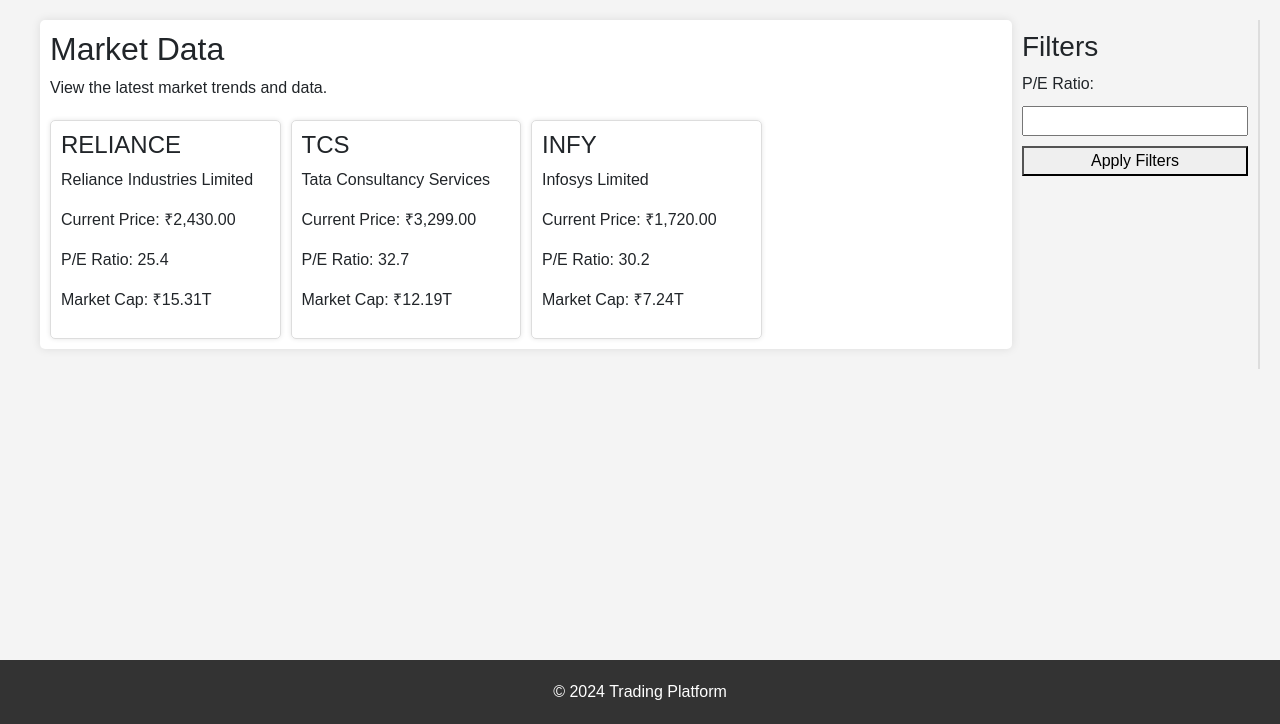
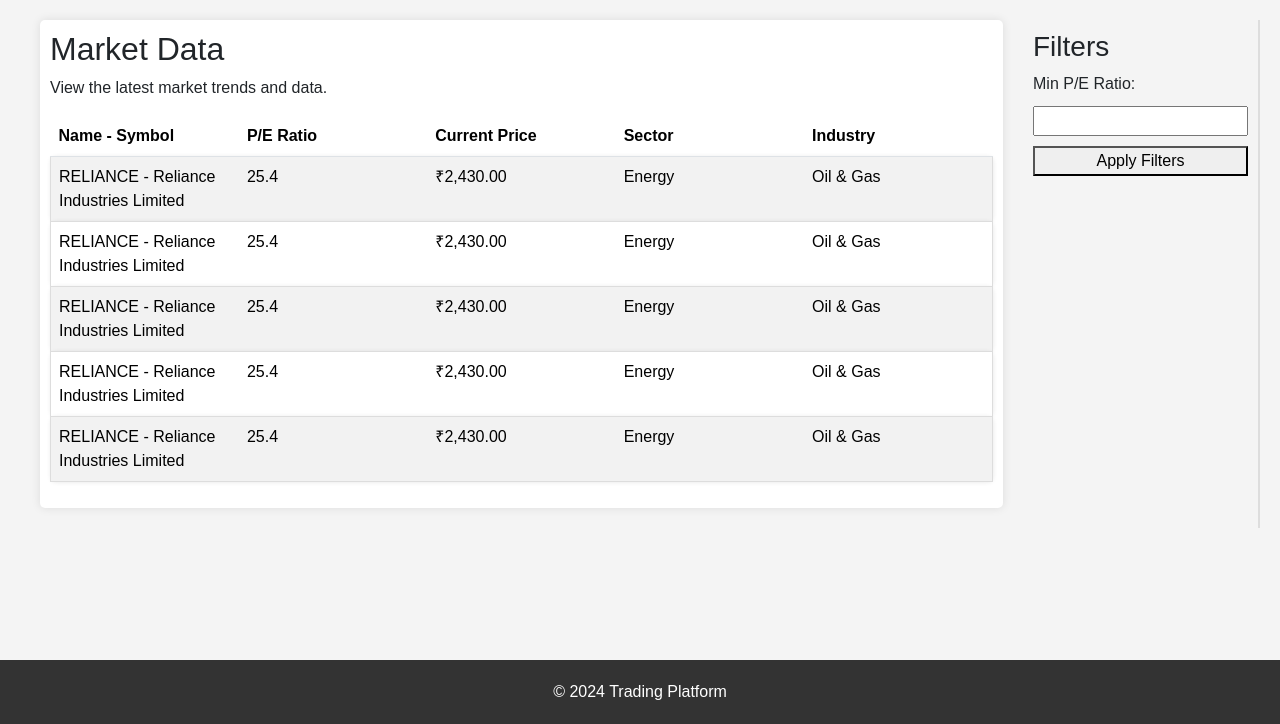
Before and after one commit to rogerthat1729/stock-analyzer, a Flask app: template templates/market.html in a window 1280 px wide. Shown: the part 76-800 px from the top of the page. Run offline with Flask 3, Linux system fonts and the light colour scheme; the template is opened without the code that fills it, so the values that code supplies are empty.

Commit message:
Final last commit before working multiplot

````diff
--- a/ourapp.py
+++ b/ourapp.py
@@ -44,9 +44,14 @@ def admin1():
     return redirect(url_for("user", name="Aqweqd", entrynum="1212"))
 
 @app.route("/market")
+
 def market():
-    stock_data = get_stock_data()
-    return render_template("market.html", stocks= stock_data)
+    pe_ratio_filter = request.args.get('pe-ratio', type=float)
+    stock_data = get_stock_data()  # Your function to fetch stock data
+    if pe_ratio_filter is not None:
+        stock_data = [stock for stock in stock_data if stock['pe_ratio'] >= pe_ratio_filter]
+    return render_template('market.html', stocks=stock_data)
+
 
 def plot_to_url(plt):
     buf = BytesIO()
--- a/static/marketstyle.css
+++ b/static/marketstyle.css
@@ -36,8 +36,45 @@ main {
     padding: 20px;
 }
 
+
+main {
+    display: flex;
+    flex-wrap: nowrap;
+    /* Prevents wrapping of items */
+    padding: 20px;
+}
+
+main section {
+    flex-grow: 1;
+    /* Allows the section to grow and fill the remaining space */
+    margin-right: 20px;
+    /* Adds some space between the section and aside */
+    /* Other existing styles */
+}
+
+main section {
+    flex-grow: 1;
+    margin-left: 20px;
+    /* Other existing styles */
+}
+
+main section {
+    margin-bottom: 20px;
+    background: #fff;
+    padding: 10px;
+    border-radius: 5px;
+    box-shadow: 0 0 10px rgba(0, 0, 0, 0.1);
+}
+
 aside {
-    flex-basis: 20%;
+    /* Adjust the width or flex-basis as necessary, or use flex-grow to fill space */
+    flex-basis: 200px;
+    /* or fixed width, adjust as necessary */
+    padding: 10px;
+}
+
+aside {
+    flex-basis: 25%;
     padding: 10px;
     border-right: 2px solid #ddd;
 }
@@ -52,34 +89,37 @@ aside form {
     gap: 10px;
 }
 
-main section {
-    flex-grow: 1;
-    margin-left: 20px;
-    /* Other existing styles */
-}
+
 
 #stock-list {
-    display: grid;
-    grid-template-columns: repeat(auto-fill, minmax(200px, 1fr));
-    gap: 10px;
+    /* No display grid here, it's a table body */
     margin-top: 20px;
 }
 
-/* Style for individual stock items */
+/* Ensure full width for the table cells */
+.stock-item td {
+    width: 100%;
+}
+
+/* Keep your existing stock-item styles if necessary */
 .stock-item {
     border: 1px solid #ddd;
-    padding: 10px;
+    padding: 15px;
     border-radius: 5px;
-    box-shadow: 0 0 5px rgba(0,0,0,0.1);
+    box-shadow: 0 0 5px rgba(0, 0, 0, 0.1);
 }
 
-main section {
-    margin-bottom: 20px;
-    background: #fff;
-    padding: 10px;
-    border-radius: 5px;
-    box-shadow: 0 0 10px rgba(0,0,0,0.1);
+
+.stock-item h4 {
+    margin-top: 0;
 }
+
+/* Optional: Style for the sector and industry information */
+.stock-item p {
+    margin: 5px 0;
+}
+
+
 
 footer {
     text-align: center;
@@ -91,3 +131,54 @@ footer {
 footer p {
     margin: 0;
 }
+
+/* Add to your existing CSS styles */
+
+
+/* Add this to make sure the table fills its container */
+table {
+    width: 100%;
+}
+
+.table {
+    table-layout: fixed;
+    /* This ensures the table layout is based on the table width */
+    overflow-x: auto;
+    /* Allows for horizontal scrolling on smaller screens */
+}
+
+tbody tr:nth-child() {
+    background: #f4f4f4;
+
+}
+
+tbody tr:nth-child(odd) {
+    background: #fff;
+}
+
+tbody tr:hover {
+    background: #3d3a3a;
+}
+
+/* Ensure that the table doesn't overflow its container */
+
+/* You may also want to add some responsive styling */
+@media (max-width: 768px) {
+    main {
+        flex-direction: column;
+    }
+
+    aside {
+        order: -1;
+        /* This will place the filters above the table on smaller screens */
+        width: 100%;
+        /* Makes the aside full width on smaller screens */
+        margin-bottom: 20px;
+        /* Adds space below the filters */
+    }
+
+    main section {
+        width: 100%;
+        /* Makes the section full width on smaller screens */
+    }
+}
--- a/templates/market.html
+++ b/templates/market.html
@@ -1,45 +1,69 @@
 {% extends 'base.html' %}
-    {% block css %}<link rel="stylesheet" href="{{ url_for('static', filename = 'marketstyle.css') }}" />
+{% block css %}
+<link rel="stylesheet" href="{{ url_for('static', filename = 'marketstyle.css') }}" />
 {% endblock %}
 
-
 {% block content %}
-
 <section>
   <h2>Market Data</h2>
   <p>View the latest market trends and data.</p>
-    <div id="stock-list">
-      <div class="stock-item">
-        <h4>RELIANCE</h4>
-        <p>Reliance Industries Limited</p>
-        <p>Current Price: ₹2,430.00</p>
-        <p>P/E Ratio: 25.4</p>
-        <p>Market Cap: ₹15.31T</p>
-      </div>
-      <div class="stock-item">
-        <h4>TCS</h4>
-        <p>Tata Consultancy Services</p>
-        <p>Current Price: ₹3,299.00</p>
-        <p>P/E Ratio: 32.7</p>
-        <p>Market Cap: ₹12.19T</p>
-      </div>
-      <div class="stock-item">
-        <h4>INFY</h4>
-        <p>Infosys Limited</p>
-        <p>Current Price: ₹1,720.00</p>
-        <p>P/E Ratio: 30.2</p>
-        <p>Market Cap: ₹7.24T</p>
-      </div>
-      <!-- Add more stock items as needed -->
-    </div>
+  <table class="table table-striped">
+    <thead>
+      <tr>
+        <th>Name - Symbol</th>
+        <th>P/E Ratio</th>
+        <th>Current Price</th>
+        <th>Sector</th>
+        <th>Industry</th>
+      </tr>
+    </thead>
+    <tbody id="stock-list">
+      <!-- Example of a stock item -->
+      <tr class="stock-item">
+        <td>RELIANCE - Reliance Industries Limited</td>
+        <td>25.4</td>
+        <td>₹2,430.00</td>
+        <td>Energy</td>
+        <td>Oil & Gas</td>
+      </tr>
+      <!-- Repeat for other stocks -->
+      <tr class="stock-item w-100">
+        <td>RELIANCE - Reliance Industries Limited</td>
+        <td>25.4</td>
+        <td>₹2,430.00</td>
+        <td>Energy</td>
+        <td>Oil & Gas</td>
+      </tr>
+      <tr class="stock-item">
+        <td>RELIANCE - Reliance Industries Limited</td>
+        <td>25.4</td>
+        <td>₹2,430.00</td>
+        <td>Energy</td>
+        <td>Oil & Gas</td>
+      </tr>
+      <tr class="stock-item">
+        <td>RELIANCE - Reliance Industries Limited</td>
+        <td>25.4</td>
+        <td>₹2,430.00</td>
+        <td>Energy</td>
+        <td>Oil & Gas</td>
+      </tr>
+      <tr class="stock-item">
+        <td>RELIANCE - Reliance Industries Limited</td>
+        <td>25.4</td>
+        <td>₹2,430.00</td>
+        <td>Energy</td>
+        <td>Oil & Gas</td>
+      </tr>
+    </tbody>
+  </table>
 </section>
 <aside>
   <h3>Filters</h3>
   <form id="filter-form">
-      <label for="pe-ratio">P/E Ratio:</label>
+    <label for="pe-ratio">Min P/E Ratio:</label>
     <input type="number" id="pe-ratio" name="pe-ratio" />
-      <!-- Add more filters as needed -->
     <button type="submit">Apply Filters</button>
   </form>
 </aside>
-{% endblock %}```
+{% endblock %}
````
Also changed, not shown: static/style.css (line endings or trailing spaces), 1 other file. Lines whose indentation alone changed are shown as unchanged.
